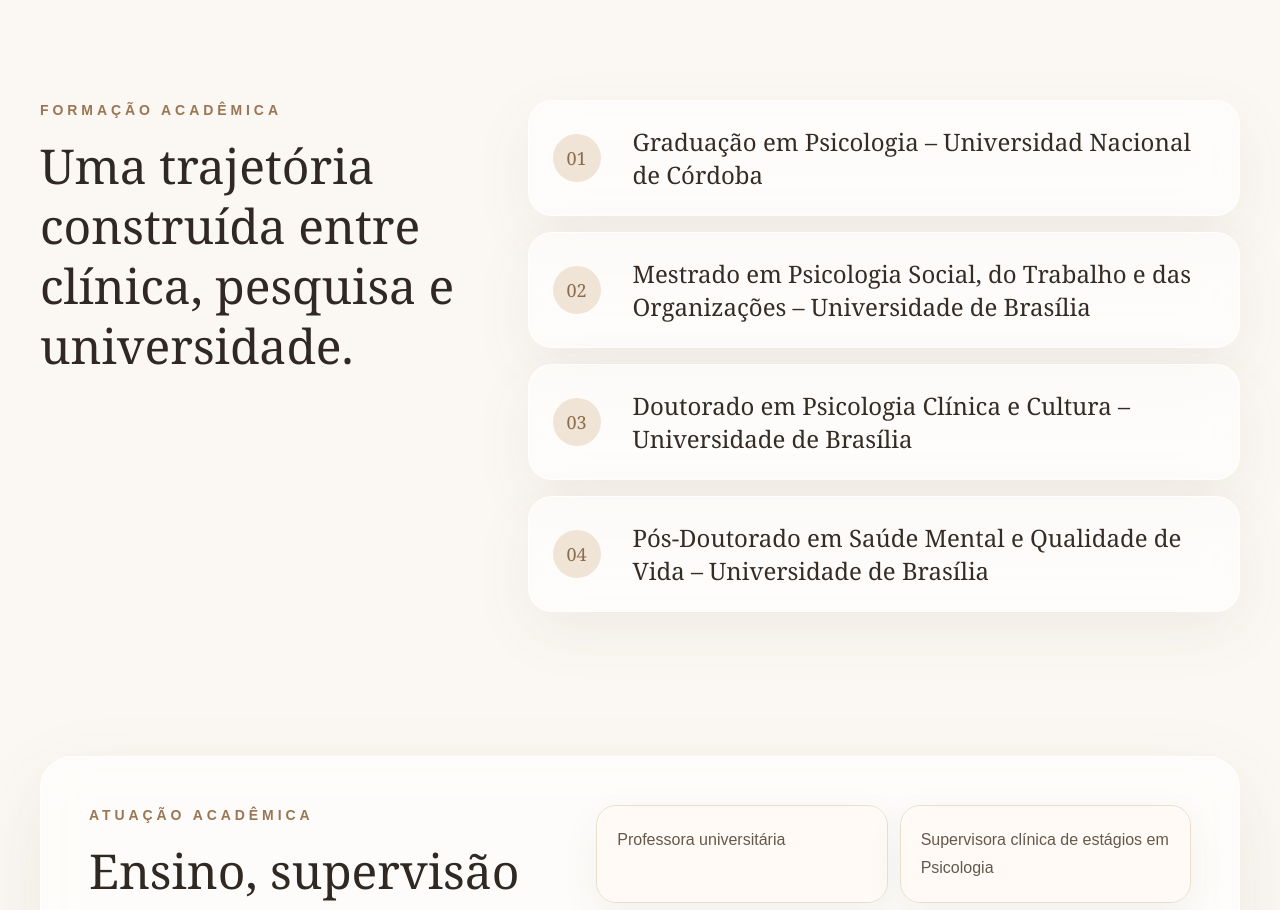
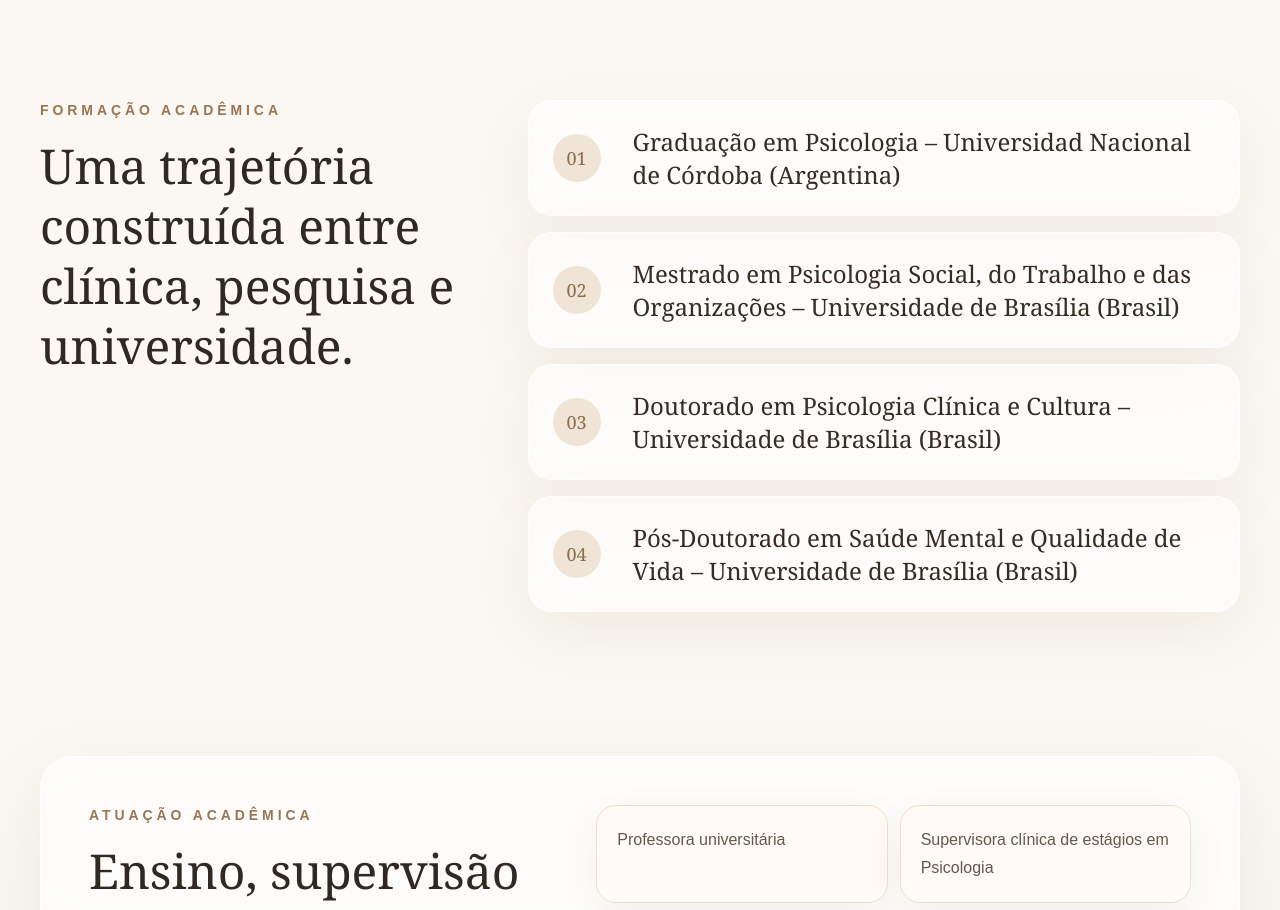
Before and after one commit to joakinxg99-netizen/victoria-psicologia, a Next.js app: page / in a window 1280 px wide. Shown: the part 2780-3690 px from the top of the page. Built offline with nearby package versions, Linux system fonts and the light colour scheme.

Commit message:
update academic countries

```diff
--- a/app/page.tsx
+++ b/app/page.tsx
@@ -103,10 +103,10 @@ const copy = {
     educationTitle:
       "Uma trajetória construída entre clínica, pesquisa e universidade.",
     educationItems: [
-      "Graduação em Psicologia – Universidad Nacional de Córdoba",
-      "Mestrado em Psicologia Social, do Trabalho e das Organizações – Universidade de Brasília",
-      "Doutorado em Psicologia Clínica e Cultura – Universidade de Brasília",
-      "Pós-Doutorado em Saúde Mental e Qualidade de Vida – Universidade de Brasília",
+      "Graduação em Psicologia – Universidad Nacional de Córdoba (Argentina)",
+      "Mestrado em Psicologia Social, do Trabalho e das Organizações – Universidade de Brasília (Brasil)",
+      "Doutorado em Psicologia Clínica e Cultura – Universidade de Brasília (Brasil)",
+      "Pós-Doutorado em Saúde Mental e Qualidade de Vida – Universidade de Brasília (Brasil)",
     ],
     academicLabel: "Atuação Acadêmica",
     academicTitle:
@@ -283,10 +283,10 @@ const copy = {
     educationTitle:
       "Una trayectoria construida entre clínica, investigación y universidad.",
     educationItems: [
-      "Grado en Psicología – Universidad Nacional de Córdoba",
-      "Maestría en Psicología Social, del Trabajo y de las Organizaciones – Universidade de Brasília",
-      "Doctorado en Psicología Clínica y Cultura – Universidade de Brasília",
-      "Posdoctorado en Salud Mental y Calidad de Vida – Universidade de Brasília",
+      "Grado en Psicología – Universidad Nacional de Córdoba (Argentina)",
+      "Maestría en Psicología Social, del Trabajo y de las Organizaciones – Universidade de Brasília (Brasil)",
+      "Doctorado en Psicología Clínica y Cultura – Universidade de Brasília (Brasil)",
+      "Posdoctorado en Salud Mental y Calidad de Vida – Universidade de Brasília (Brasil)",
     ],
     academicLabel: "Actuación Académica",
     academicTitle:
```
